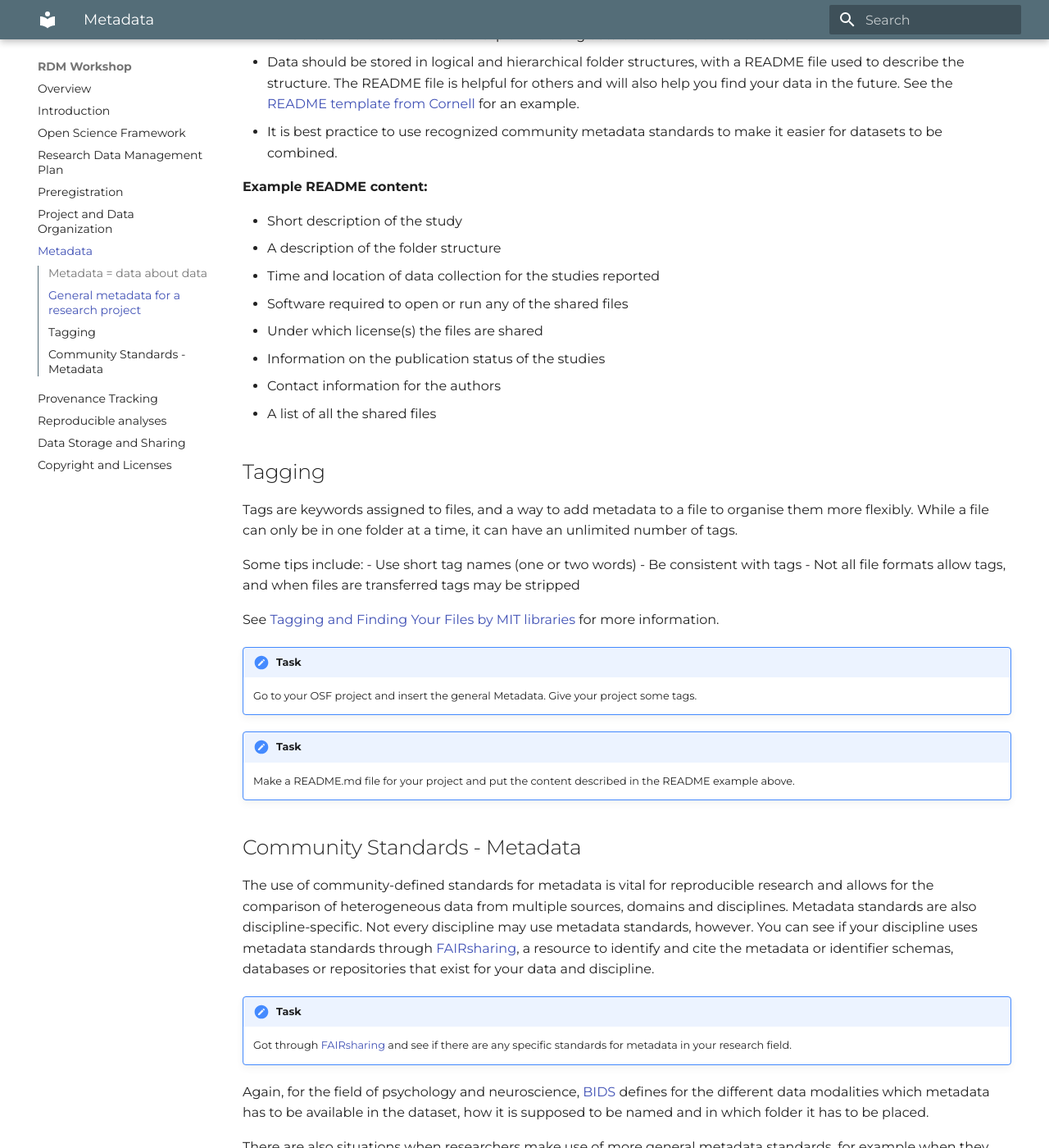
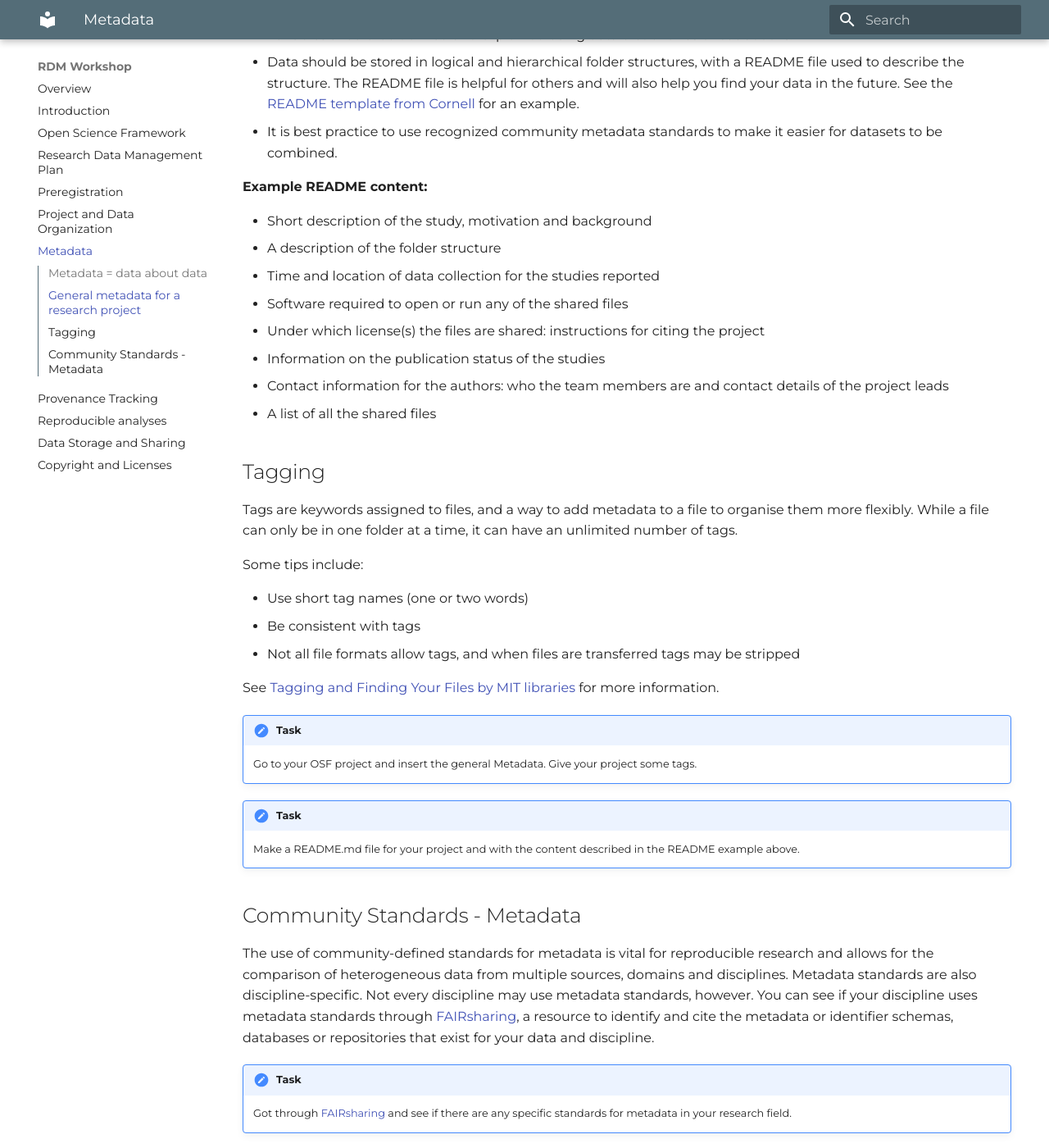
Before and after one commit to julia-pfarr/rdm_workshop, an MkDocs documentation site: the page built from docs/metadata.md, in a window 1280 px wide and 1400 px high, scrolled down 1698 px. Shown: the whole window at 82% size. Built offline with MkDocs 1.6.1 and Material for MkDocs 9.7.7, drawn with Linux system fonts in a browser that asks for light colours; the version menu is left out.

Commit message:
fix typos

```diff
--- a/docs/metadata.md
+++ b/docs/metadata.md
@@ -61,13 +61,13 @@ See the [README template from Cornell](https://cornell.app.box.com/v/ReadmeTempl
 
 **Example README content:**
 
-- Short description of the study
+- Short description of the study, motivation and background
 - A description of the folder structure
 - Time and location of data collection for the studies reported
 - Software required to open or run any of the shared files
-- Under which license(s) the files are shared
+- Under which license(s) the files are shared: instructions for citing the project
 - Information on the publication status of the studies
-- Contact information for the authors
+- Contact information for the authors: who the team members are and contact details of the project leads
 - A list of all the shared files
 
 ## Tagging
@@ -76,6 +76,7 @@ Tags are keywords assigned to files, and a way to add metadata to a file to orga
 While a file can only be in one folder at a time, it can have an unlimited number of tags.
 
 Some tips include:
+
 - Use short tag names (one or two words)
 - Be consistent with tags
 - Not all file formats allow tags, and when files are transferred tags may be stripped
@@ -86,7 +87,7 @@ See [Tagging and Finding Your Files by MIT libraries](https://libguides.mit.edu/
     Go to your OSF project and insert the general Metadata. Give your project some tags.
 
 !!! note "Task"
-    Make a README.md file for your project and put the content described in the README example above.
+    Make a README.md file for your project and with the content described in the README example above.
 
 ## Community Standards - Metadata
 
```
Also changed, not shown: docs/organization.md (+2 -2 lines), docs/rdmp.md (+1 -1 lines).
